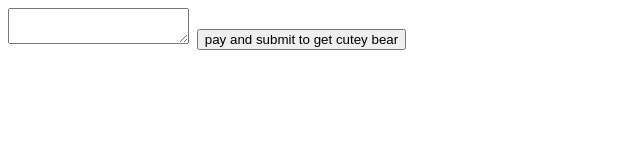
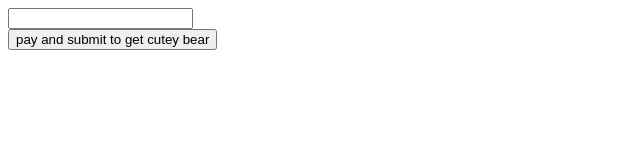
Before and after one commit to Pufffins/pay, a plain HTML site: page index.html in a window 1280 px wide. Shown: the whole page, without its empty margins (0-640 px from the left). Drawn offline with Linux system fonts and the light colour scheme.

Commit message:
Update index.html

```diff
--- a/index.html
+++ b/index.html
@@ -1,5 +1,6 @@
 <h1 style="font-family:calibri;color:pink;"pay how much dollars</h1>
-<textarea></textarea>
+<input>
+<br>
 <a href="https://pufffins.github.io/thanks">
 <button>pay and submit to get cutey bear</button>
 </a>
```
